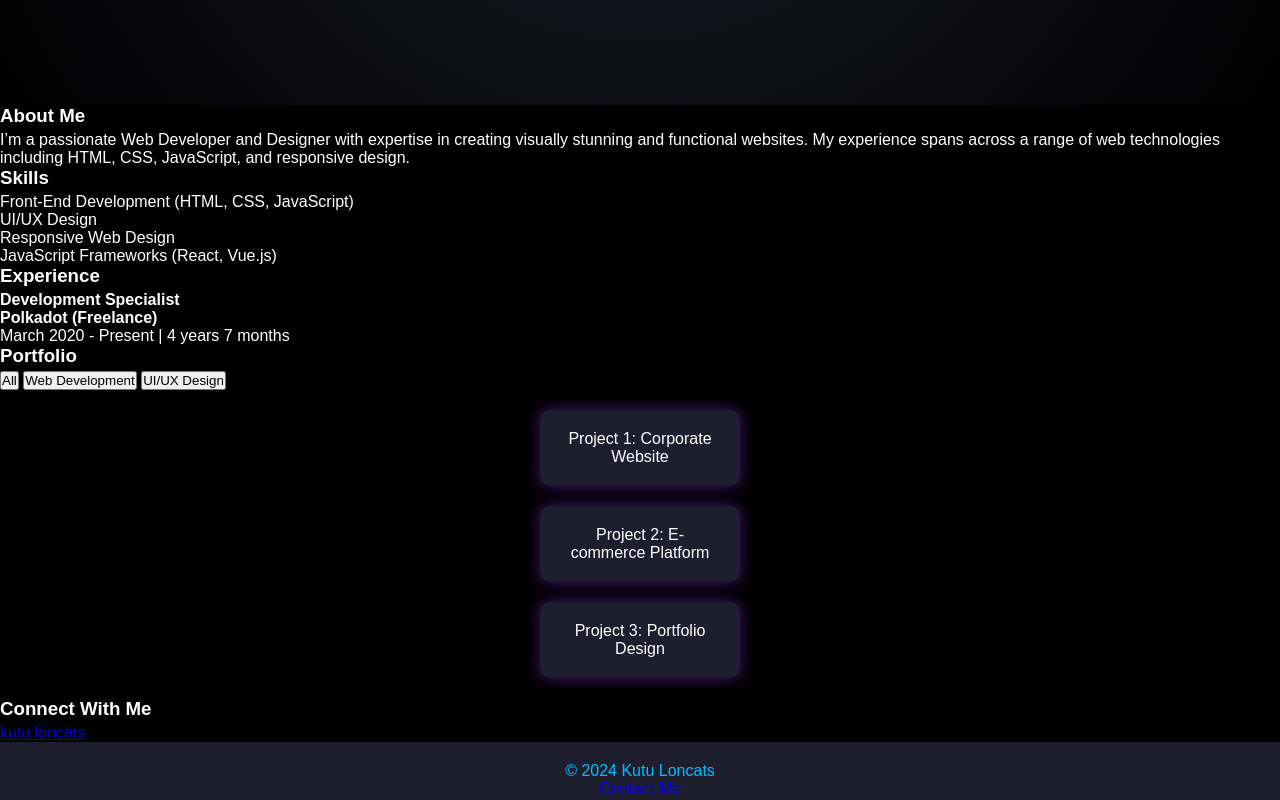
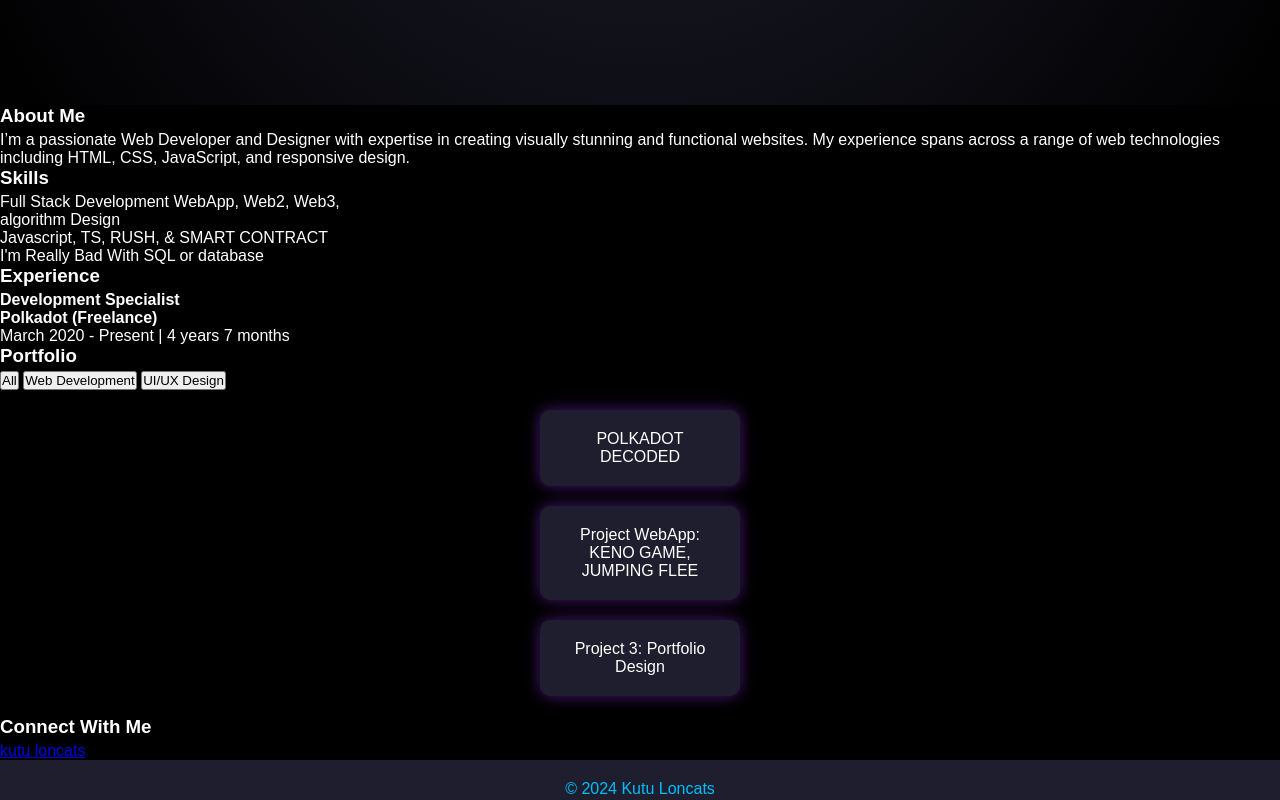
Before and after one commit to Kutu-loncats/kutu-loncats, a plain HTML site: page index.html in a window 1280 px wide. Shown: the part 695-1495 px from the top of the page. Drawn offline with Linux system fonts and the light colour scheme; a script that the page names is missing.

Commit message:
Update index.html

```diff
--- a/index.html
+++ b/index.html
@@ -19,7 +19,7 @@
             <div id="particles-js"></div>
             <div class="hero-content">
                 <h1>Kutu Loncats</h1>
-                <h2>Web Developer & Designer</h2>
+                <h2>Web Developer & algorithm Design</h2>
             </div>
         </div>
     </header>
@@ -35,10 +35,10 @@
         <section class="skills">
             <h3 class="reveal-text">Skills</h3>
             <ul>
-                <li>Front-End Development (HTML, CSS, JavaScript)</li>
-                <li>UI/UX Design</li>
-                <li>Responsive Web Design</li>
-                <li>JavaScript Frameworks (React, Vue.js)</li>
+                <li>Full Stack Development WebApp, Web2, Web3, </li>
+                <li>algorithm Design</li>
+                <li>Javascript, TS, RUSH, & SMART CONTRACT </li>
+                <li>I'm Really Bad With SQL or database</li>
             </ul>
         </section>
 
@@ -60,8 +60,8 @@
                 <button data-filter="web">Web Development</button>
                 <button data-filter="design">UI/UX Design</button>
             </div>
-            <div class="portfolio-item tilt" data-category="web">Project 1: Corporate Website</div>
-            <div class="portfolio-item tilt" data-category="design">Project 2: E-commerce Platform</div>
+            <div class="portfolio-item tilt" data-category="web">POLKADOT DECODED </div>
+            <div class="portfolio-item tilt" data-category="design">Project WebApp: KENO GAME, JUMPING FLEE</div>
             <div class="portfolio-item tilt" data-category="web">Project 3: Portfolio Design</div>
         </section>
 
```
